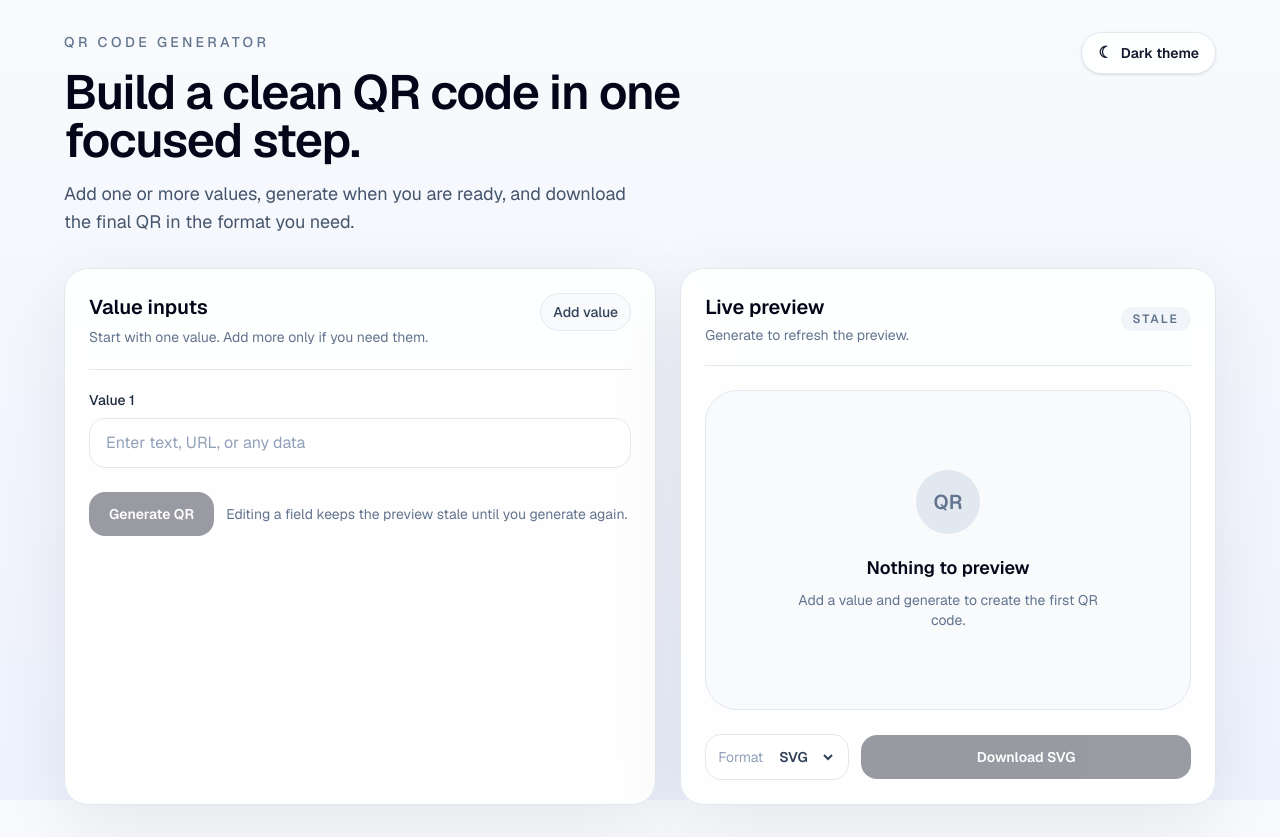
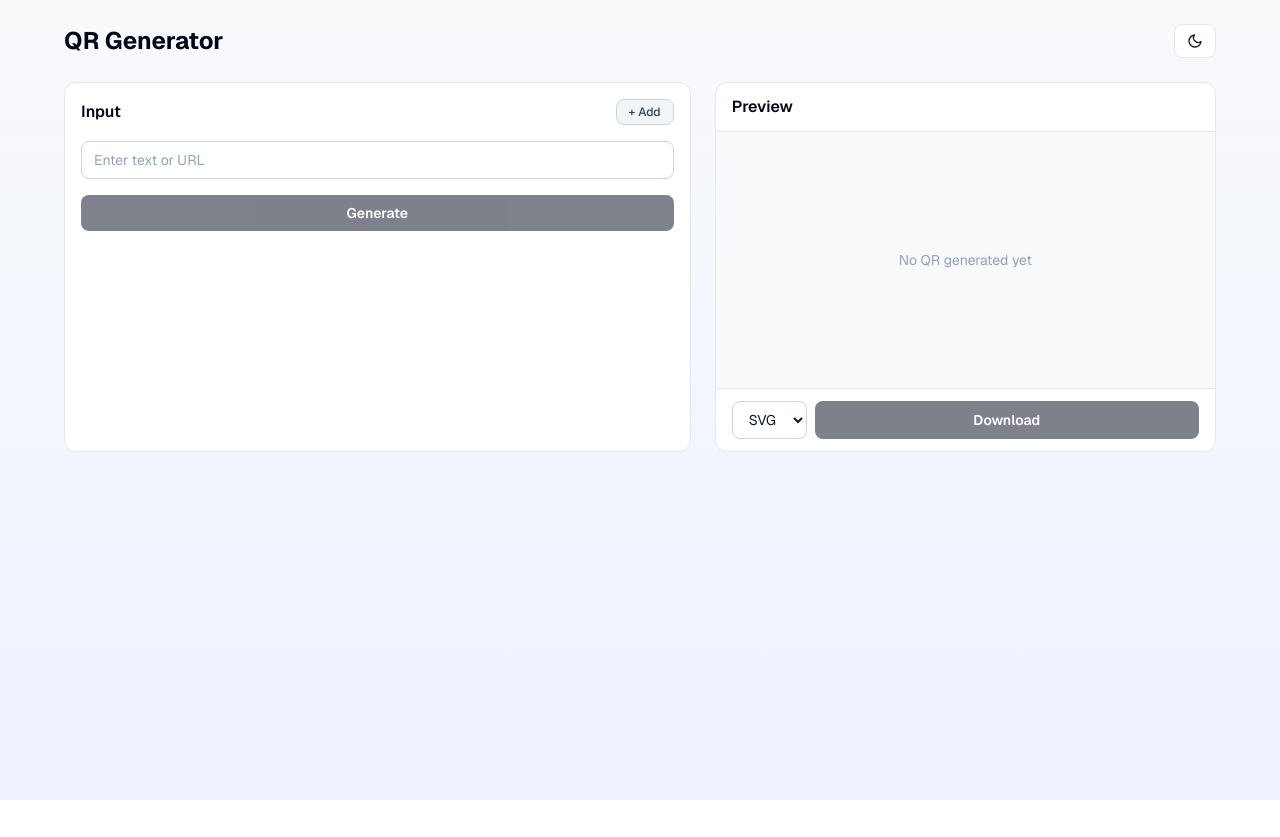
Before and after one commit to erarbazansari/qreye, a Next.js app: page / in a window 1280 px wide. After the commit the page ends 800 px from the top, so only its background shows below. Built offline with nearby package versions, Linux system fonts and the light colour scheme.

Commit message:
updated v2

```diff
--- a/app/components/QRGenerator.tsx
+++ b/app/components/QRGenerator.tsx
@@ -91,26 +91,16 @@ const QRGenerator = ({ value, status }: QRGeneratorProps) => {
     };
 
     return (
-        <aside className="rounded-3xl border border-slate-200 bg-white/90 p-6 shadow-[0_20px_70px_rgba(15,23,42,0.08)] backdrop-blur dark:border-slate-800 dark:bg-slate-900/90 dark:shadow-[0_20px_70px_rgba(2,6,23,0.35)]">
-            <div className="flex items-center justify-between gap-4 border-b border-slate-200 pb-5 dark:border-slate-800">
-                <div>
-                    <h2 className="text-xl font-semibold text-slate-950 dark:text-slate-50">Live preview</h2>
-                    <p className="mt-1 text-sm text-slate-500 dark:text-slate-400">
-                        {isReady ? "Generated and ready to download." : isGenerating ? "Updating the QR." : "Generate to refresh the preview."}
-                    </p>
-                </div>
-                <span
-                    className={`rounded-full px-3 py-1 text-xs font-semibold uppercase tracking-[0.18em] ${isReady ? "bg-emerald-100 text-emerald-700" : isGenerating ? "bg-amber-100 text-amber-700" : "bg-slate-100 text-slate-500 dark:bg-slate-800 dark:text-slate-300"}`}
-                >
-                    {isReady ? "Generated" : isGenerating ? "Generating" : "Stale"}
-                </span>
+        <div className="rounded-xl border border-slate-200 bg-white dark:border-slate-700 dark:bg-slate-900">
+            <div className="border-b border-slate-200 px-4 py-3 dark:border-slate-700">
+                <h2 className="font-semibold text-slate-950 dark:text-slate-50">Preview</h2>
             </div>
 
-            <div className={`mt-6 flex min-h-[20rem] items-center justify-center rounded-[2rem] border p-6 ${isReady ? "border-emerald-200 bg-emerald-50 dark:border-emerald-900/40 dark:bg-emerald-950/20" : "border-slate-200 bg-slate-50 dark:border-slate-800 dark:bg-slate-950"}`}>
+            <div className={`flex min-h-[16rem] items-center justify-center p-4 ${isReady ? "bg-emerald-50 dark:bg-emerald-950/20" : "bg-slate-50 dark:bg-slate-800"}`}>
                 {value ? (
-                    <div ref={qrContainerRef} className="w-full max-w-xs rounded-[1.5rem] bg-white p-5 shadow-sm">
+                    <div ref={qrContainerRef} className="w-full max-w-xs rounded-lg bg-white p-4 shadow-sm">
                         <QRCode
-                            size={256}
+                            size={200}
                             bgColor="#ffffff"
                             fgColor="#111827"
                             style={{ height: "auto", maxWidth: "100%", width: "100%" }}
@@ -119,42 +109,35 @@ const QRGenerator = ({ value, status }: QRGeneratorProps) => {
                         />
                     </div>
                 ) : (
-                    <div className="max-w-xs text-center">
-                        <div className="mx-auto flex h-16 w-16 items-center justify-center rounded-full bg-slate-200 text-slate-500 dark:bg-slate-800 dark:text-slate-300">
-                            <span className="text-xl font-semibold">QR</span>
-                        </div>
-                        <h3 className="mt-5 text-lg font-semibold text-slate-950 dark:text-slate-50">Nothing to preview</h3>
-                        <p className="mt-2 text-sm text-slate-500 dark:text-slate-400">
-                            Add a value and generate to create the first QR code.
-                        </p>
+                    <div className="text-center text-slate-400 dark:text-slate-500">
+                        <p className="text-sm">No QR generated yet</p>
                     </div>
                 )}
             </div>
 
-            <div className="mt-6 flex flex-col gap-3 sm:flex-row sm:items-center">
-                <label className="flex items-center rounded-2xl border border-slate-200 bg-white px-3 py-3 text-sm text-slate-700 dark:border-slate-800 dark:bg-slate-950 dark:text-slate-200 sm:w-36">
-                    <span className="mr-3 text-slate-400 dark:text-slate-500">Format</span>
+            <div className="border-t border-slate-200 px-4 py-3 dark:border-slate-700">
+                <div className="flex gap-2">
                     <select
                         value={downloadFormat}
                         onChange={(event) => setDownloadFormat(event.target.value as DownloadFormat)}
-                        className="w-full bg-transparent text-sm font-semibold outline-none"
+                        className="rounded-lg border border-slate-300 bg-white px-3 py-2 text-sm outline-none transition focus:border-slate-400 focus:ring-2 focus:ring-slate-200 dark:border-slate-600 dark:bg-slate-800 dark:text-slate-50"
                     >
                         <option value="svg">SVG</option>
                         <option value="png">PNG</option>
                         <option value="jpg">JPG</option>
                     </select>
-                </label>
 
                     <button
                         type="button"
                         onClick={handleDownload}
                         disabled={!value}
-                    className="inline-flex flex-1 items-center justify-center rounded-2xl bg-slate-950 px-5 py-3 text-sm font-semibold text-white transition hover:bg-slate-800 disabled:cursor-not-allowed disabled:opacity-40 dark:bg-slate-50 dark:text-slate-950 dark:hover:bg-white"
+                        className="flex-1 rounded-lg bg-slate-950 px-3 py-2 text-sm font-semibold text-white transition hover:bg-slate-800 disabled:cursor-not-allowed disabled:opacity-50 dark:bg-slate-50 dark:text-slate-950 dark:hover:bg-white"
                     >
-                    Download {downloadFormat.toUpperCase()}
+                        Download
                     </button>
                 </div>
-        </aside>
+            </div>
+        </div>
     );
 };
 
--- a/app/page.tsx
+++ b/app/page.tsx
@@ -1,6 +1,7 @@
 "use client";
 
 import { useEffect, useRef, useState } from "react";
+import { FiSun, FiMoon } from "react-icons/fi";
 import QRGenerator from "./components/QRGenerator";
 
 type Theme = "light" | "dark";
@@ -80,103 +81,78 @@ export default function Home() {
     };
 
     return (
-        <main className="min-h-screen px-4 py-8 sm:px-6 lg:px-8">
-            <div className="mx-auto flex min-h-[calc(100vh-4rem)] w-full max-w-6xl flex-col justify-center gap-8">
-                <section className="flex flex-col gap-4 sm:flex-row sm:items-end sm:justify-between">
-                    <div className="max-w-2xl space-y-4">
-                        <p className="text-sm font-medium uppercase tracking-[0.24em] text-slate-500 dark:text-slate-400">
-                            QR code generator
-                        </p>
-                        <h1 className="text-4xl font-semibold tracking-tight text-slate-950 dark:text-slate-50 sm:text-5xl">
-                            Build a clean QR code in one focused step.
-                        </h1>
-                        <p className="max-w-xl text-base leading-7 text-slate-600 dark:text-slate-400 sm:text-lg">
-                            Add one or more values, generate when you are ready, and download the final QR in the format you need.
-                        </p>
-                    </div>
-
+        <main className="min-h-screen px-4 py-6 sm:px-6 lg:px-8">
+            <div className="mx-auto w-full max-w-6xl">
+                <div className="mb-6 flex items-center justify-between">
+                    <h1 className="text-2xl font-bold text-slate-950 dark:text-slate-50">QR Generator</h1>
                     <button
                         type="button"
                         onClick={() => setTheme((currentTheme) => (currentTheme === "dark" ? "light" : "dark"))}
-                        className="inline-flex items-center justify-center gap-2 self-start rounded-full border border-slate-200 bg-white/85 px-4 py-2 text-sm font-semibold text-slate-900 shadow-sm backdrop-blur transition hover:bg-white dark:border-slate-800 dark:bg-slate-900/85 dark:text-slate-50 dark:hover:bg-slate-900"
+                        className="inline-flex items-center justify-center gap-2 rounded-lg border border-slate-200 bg-white px-3 py-2 text-sm font-medium text-slate-900 transition hover:bg-slate-50 dark:border-slate-700 dark:bg-slate-900 dark:text-slate-50 dark:hover:bg-slate-800"
                     >
-                        <span className="text-base">{theme === "dark" ? "☀" : "☾"}</span>
-                        {theme === "dark" ? "Light" : "Dark"} theme
+                        {theme === "dark" ? <FiSun className="text-base" /> : <FiMoon className="text-base" />}
                     </button>
-                </section>
+                </div>
 
-                <section className="grid gap-6 lg:grid-cols-[1.05fr_0.95fr]">
+                <section className="grid gap-6 lg:grid-cols-[1fr_0.8fr]">
                     <form
-                        className="rounded-3xl border border-slate-200 bg-white/90 p-6 shadow-[0_20px_70px_rgba(15,23,42,0.08)] backdrop-blur dark:border-slate-800 dark:bg-slate-900/90 dark:shadow-[0_20px_70px_rgba(2,6,23,0.35)]"
+                        className="rounded-xl border border-slate-200 bg-white p-4 dark:border-slate-700 dark:bg-slate-900"
                         onSubmit={(event) => {
                             event.preventDefault();
                             handleGenerate();
                         }}
                     >
-                        <div className="flex items-start justify-between gap-4 border-b border-slate-200 pb-5 dark:border-slate-800">
-                            <div>
-                                <h2 className="text-xl font-semibold text-slate-950 dark:text-slate-50">Value inputs</h2>
-                                <p className="mt-1 text-sm leading-6 text-slate-500 dark:text-slate-400">
-                                    Start with one value. Add more only if you need them.
-                                </p>
-                            </div>
+                        <div className="mb-4 flex items-center justify-between">
+                            <h2 className="font-semibold text-slate-950 dark:text-slate-50">Input</h2>
                             <button
                                 type="button"
                                 onClick={addField}
-                                className="inline-flex shrink-0 items-center rounded-full border border-slate-200 bg-slate-50 px-3 py-2 text-sm font-medium text-slate-700 transition hover:bg-slate-100 dark:border-slate-700 dark:bg-slate-800 dark:text-slate-200 dark:hover:bg-slate-700"
+                                className="rounded-lg border border-slate-300 bg-slate-100 px-3 py-1 text-xs font-medium text-slate-700 transition hover:bg-slate-200 dark:border-slate-600 dark:bg-slate-800 dark:text-slate-300 dark:hover:bg-slate-700"
                             >
-                                Add value
+                                + Add
                             </button>
                         </div>
 
-                        <div className="mt-5 space-y-4">
+                        <div className="space-y-3">
                             {fields.map((field, index) => (
-                                <div key={field.id} className="space-y-2">
-                                    <div className="flex items-center justify-between gap-3">
-                                        <label htmlFor={`value-${field.id}`} className="text-sm font-medium text-slate-800 dark:text-slate-200">
-                                            Value {index + 1}
-                                        </label>
-                                        {fields.length > 1 ? (
-                                            <button
-                                                type="button"
-                                                onClick={() => removeField(field.id)}
-                                                className="text-sm font-medium text-slate-400 transition hover:text-rose-500"
-                                            >
-                                                Remove
-                                            </button>
-                                        ) : null}
-                                    </div>
+                                <div key={field.id} className="flex gap-2">
+                                    <div className="flex-1">
                                         <input
                                             id={`value-${field.id}`}
                                             type="text"
                                             value={field.value}
                                             onChange={(event) => updateField(field.id, event.target.value)}
-                                        placeholder={index === 0 ? "Enter text, URL, or any data" : "Additional value"}
-                                        className="w-full rounded-2xl border border-slate-200 bg-white px-4 py-3 text-base text-slate-900 outline-none transition placeholder:text-slate-400 focus:border-slate-400 focus:ring-4 focus:ring-slate-100 dark:border-slate-700 dark:bg-slate-950 dark:text-slate-50 dark:placeholder:text-slate-500 dark:focus:border-slate-500 dark:focus:ring-slate-800"
+                                            placeholder="Enter text or URL"
+                                            className="w-full rounded-lg border border-slate-300 bg-white px-3 py-2 text-sm text-slate-900 outline-none transition placeholder:text-slate-400 focus:border-slate-400 focus:ring-2 focus:ring-slate-200 dark:border-slate-600 dark:bg-slate-800 dark:text-slate-50 dark:placeholder:text-slate-500 dark:focus:border-slate-500 dark:focus:ring-slate-700"
                                         />
+                                    </div>
+                                    {fields.length > 1 ? (
+                                        <button
+                                            type="button"
+                                            onClick={() => removeField(field.id)}
+                                            className="rounded-lg border border-slate-300 bg-slate-100 px-2 py-2 text-xs font-medium text-slate-700 transition hover:bg-red-100 hover:text-red-700 dark:border-slate-600 dark:bg-slate-800 dark:text-slate-300 dark:hover:bg-red-900/30 dark:hover:text-red-400"
+                                        >
+                                            ×
+                                        </button>
+                                    ) : null}
                                 </div>
                             ))}
                         </div>
 
-                        <div className="mt-6 flex flex-col gap-3 sm:flex-row sm:items-center">
                         <button
                             type="submit"
                             disabled={!draftValue || isGenerating}
-                                className="inline-flex items-center justify-center rounded-2xl bg-slate-950 px-5 py-3 text-sm font-semibold text-white transition hover:bg-slate-800 disabled:cursor-not-allowed disabled:opacity-40 dark:bg-slate-50 dark:text-slate-950 dark:hover:bg-white"
+                            className="mt-4 w-full inline-flex items-center justify-center rounded-lg bg-slate-950 px-4 py-2 text-sm font-semibold text-white transition hover:bg-slate-800 disabled:cursor-not-allowed disabled:opacity-50 dark:bg-slate-50 dark:text-slate-950 dark:hover:bg-white"
                         >
                             {isGenerating ? (
                                 <>
-                                        <span className="mr-2 inline-block h-4 w-4 animate-spin rounded-full border-2 border-white/30 border-t-white dark:border-slate-950/30 dark:border-t-slate-950" />
-                                        Generating
+                                    <span className="mr-2 inline-block h-3 w-3 animate-spin rounded-full border-2 border-white/30 border-t-white dark:border-slate-950/30 dark:border-t-slate-950" />
+                                    Generating...
                                 </>
                             ) : (
-                                    "Generate QR"
+                                "Generate"
                             )}
                         </button>
-                            <p className="text-sm text-slate-500 dark:text-slate-400">
-                                Editing a field keeps the preview stale until you generate again.
-                            </p>
-                        </div>
                     </form>
 
                     <QRGenerator value={generatedValue} status={status} />
```
Also changed, not shown: 2 other files (tests, documents, lock files or other folders). Lines whose indentation alone changed are shown as unchanged.
